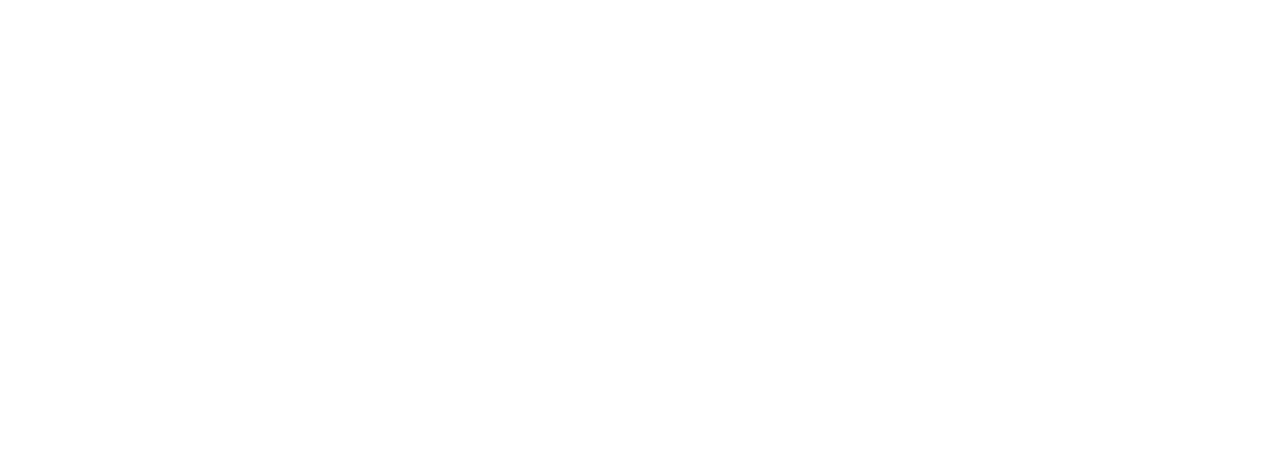
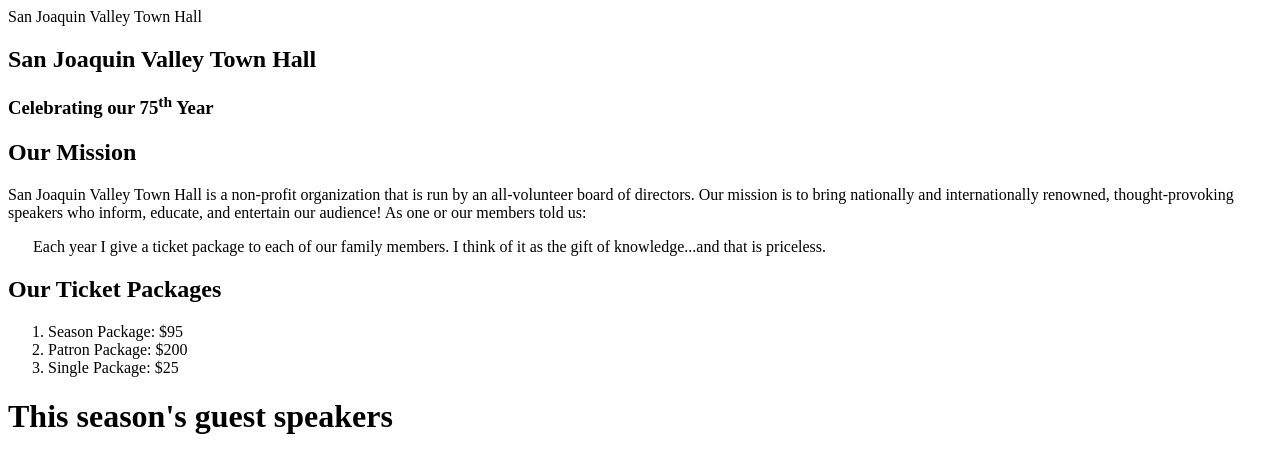
Before and after one commit to SaintSTC/A05, a plain HTML site: page index.html in a window 1280 px wide. Drawn offline with Linux system fonts and the light colour scheme.

Commit message:
Update index.html

```diff
--- a/index.html
+++ b/index.html
@@ -1,5 +1,40 @@
 <!DOCTYPE html>
-<header>
-    <title>
-        San Joaquin Valley Town Hall
-    </title>
+<html lang="en">
+
+<head>
+    <meta charset="utf-8"
+    <title> San Joaquin Valley Town Hall </title>
+    <link>
+    <!-- Add the small title icon-->
+</head>
+
+<body>
+    <img>
+    <!-- Add the town hall logo icon-->
+
+    <header>
+        <h2> San Joaquin Valley Town Hall </h2>
+        <h3> Celebrating our 75<sup>th</sup> Year</h3>
+    </header>
+
+    <main>
+        <h2> Our Mission</h2>
+        <p>
+            San Joaquin Valley Town Hall is a non-profit organization that is run by an all-volunteer board of directors. Our mission is
+            to bring nationally and internationally renowned, thought-provoking speakers who inform, educate, and entertain our audience!
+            As one or our members told us:
+        </p>
+        <p style="margin-left: 25px">
+            Each year I give a ticket package to each of our family members. I think of it as the gift of knowledge...and that is priceless.
+        </p>
+
+        <h2> Our Ticket Packages</h2>
+        <ol>
+            <li>Season Package: $95</li>
+            <li>Patron Package: $200</li>
+            <li>Single Package: $25</li>
+        </ol>
+        <h1>This season's guest speakers</h1>
+
+    </main>
+</body>
```
